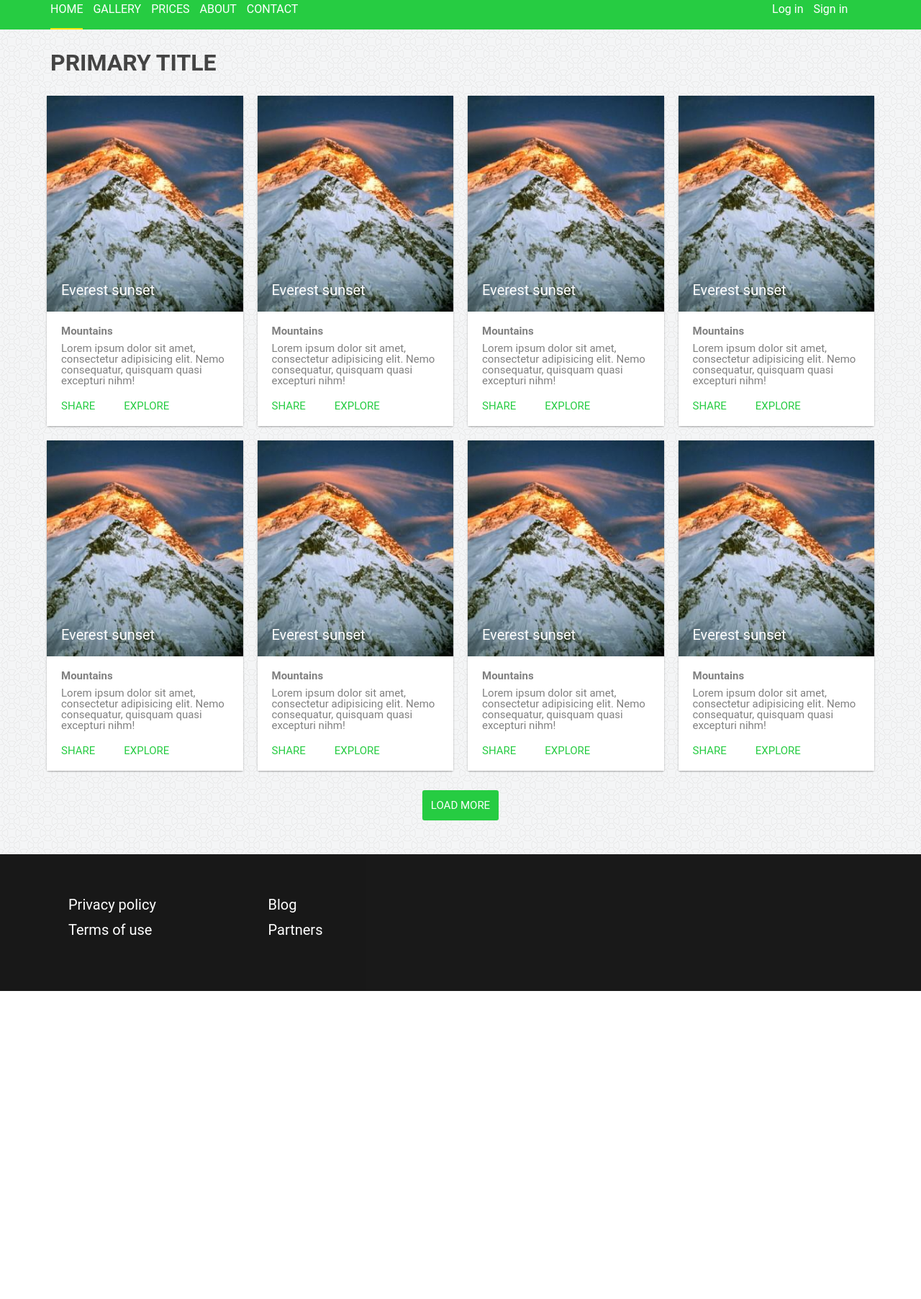
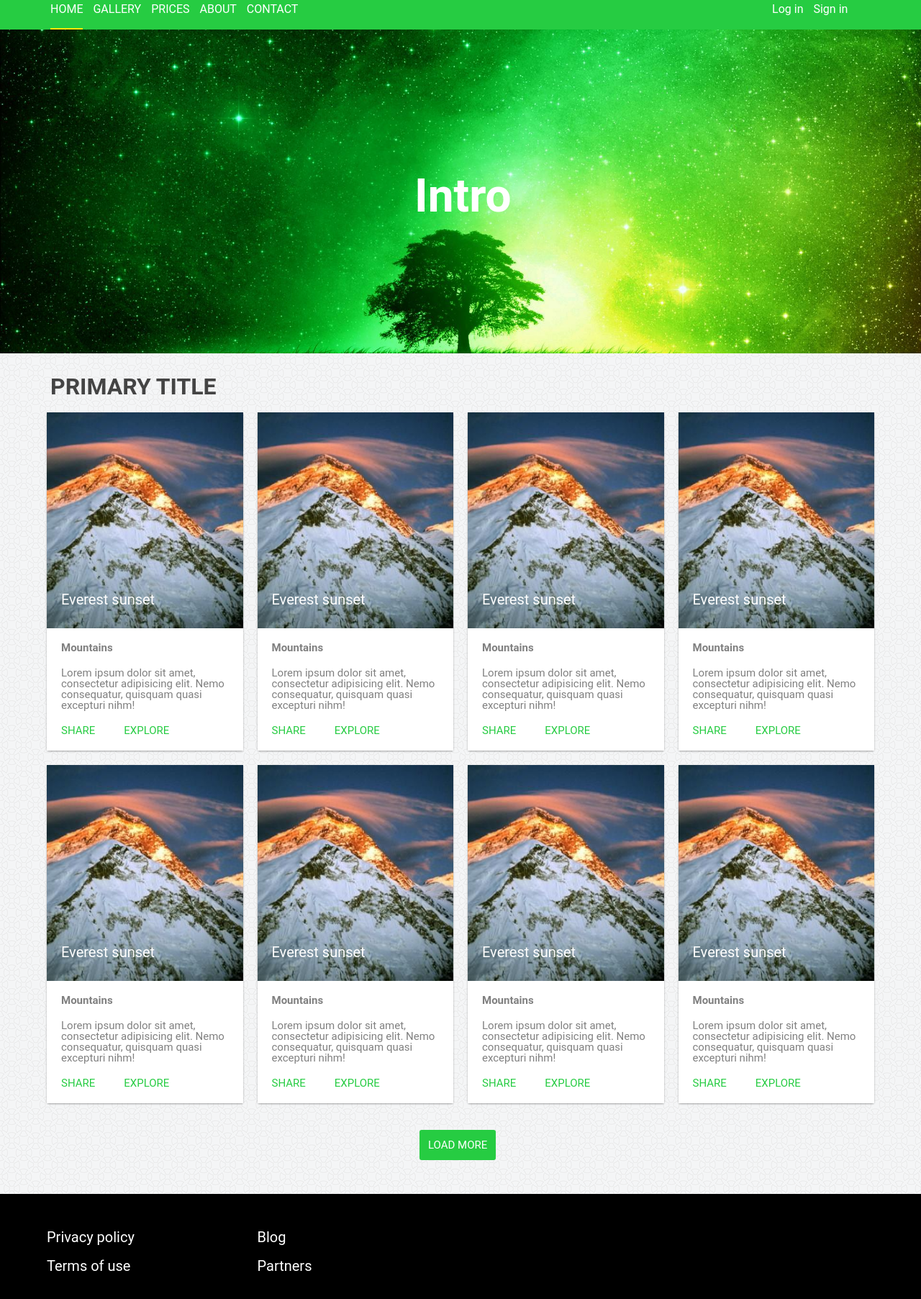
Before and after one commit to SedoyAndrey/level_up_homeworks, a website: page public/views/css/homework-4/index.html in a window 1280 px wide. Shown: the part 15-1820 px from the top of the page at 72% size. Before the commit the page ends 1392 px from the top, so only its background shows below. Drawn offline with Linux system fonts and the light colour scheme.

Commit message:
Fatal Error

```diff
--- a/public/views/css/homework-4/css/homework.css
+++ b/public/views/css/homework-4/css/homework.css
@@ -39,19 +39,13 @@ footer {
   border-top-right-radius: 3px; - for card image */
 
 /* Your styles go below */
-/*
 body {
-  background-image: url(../images/intro.jpg);
-	height: 450px;
-	background-size: cover;
-	background-position: center;
-	background-attachment: fixed;
+  background-image: url(../images/pattern.png);
 }
-*/
 .content {
 	width: 1170px;
 	margin: 0 auto;
-	padding: 0 15px;
+	padding: 0px 15px;
 }
 .row {
   margin: 0 -15px;
@@ -59,7 +53,7 @@ body {
 }
 .column {
   width: 25%;
-  padding: 10px 10px;
+  padding: 0px 10px;
 	float: left;
 }
 .header {
@@ -78,30 +72,41 @@ body {
 	margin-left: 655px;
 	text-transform: none;
 }
-.nav-bar a:hover {
-	border-bottom: 2px solid #f7e707;
-	padding: 17px 0px;
-}
 .active {
 	border-bottom: 2px solid #f7e707;
-	padding: 17px 0px;
+	padding-bottom: 17px;
+}
+.bg-image {
+	background-image: url(../images/intro.jpg);
+	height: 450px;
+	background-size: cover;
+	background-position: center;
+	background-attachment: fixed;
+	position: relative;
+}
+.bg-image h1{
+	color: #fff;
+	font-size: 4rem;
+	position: absolute;
+	left: 45%;
+	top: 200px;
+	font-weight: bold;
 }
 /*----- Cards -----*/
 
 .background-cards-section {
-	background-image: url(../images/pattern.png);
-	width: 100%;
 	padding: 30px 0px;
 }
  .h1 {
 	font-size: 2rem;
 	text-transform: uppercase;
 	font-weight: bold;
-	 margin-bottom: 20px;
+	margin-bottom: 20px;
 }
 .card {
 	box-shadow: 0 1px 3px rgba(0,0,0,0.12), 0 1px 2px rgba(0,0,0,0.24);
 	border-radius: 3px;
+	margin-bottom: 20px
 }
 .image-card {
 	background-image: url(../images/everest.jpg);
@@ -114,12 +119,10 @@ body {
 	position: absolute;
 	color: #fff;;
 	font-size: 20px;
-	top: 260px;
+	bottom: 30px;
 	left: 20px;
 }
-
 .content-header {
-	height: 4px;
 	font-size: 15px;
 	color: gray;
 	font-weight: bold;
@@ -139,14 +142,6 @@ body {
 	color: #26cc42;
 	margin-right: 40px;
 }
-.clear {
-	clear: both;
-}
-.btn-load {
-	padding:  30px 0;
-	text-align: center;
-}
-
 .load-more {
 	font-size: 15px;
 	text-transform: uppercase;
@@ -155,15 +150,17 @@ body {
 	padding: 12px;
 	border-radius: 3px;
 }
+.load-more-button {
+	padding: 0px 45% 60px;
+}
 /*footer*/
-
 .footer {
 	background-color: black;
-	padding: 50px 100px;
-	opacity: 0.9;
+	padding: 50px 0px;
 }
 .footer-text {
 	color: #fff;
 	font-size: 20px;
-	margin-bottom: 15px;
+	display: block;
+	padding-bottom: 20px
 }
--- a/public/views/css/homework-4/index.html
+++ b/public/views/css/homework-4/index.html
@@ -2,7 +2,7 @@
 <html lang="en">
   <head>
     <meta charset="UTF-8" />
-    <title>Document</title> <style>a,abbr,acronym,address,applet,article,aside,audio,b,big,blockquote,body,canvas,caption,center,cite,code,dd,del,details,dfn,div,dl,dt,em,embed,fieldset,figcaption,figure,footer,form,h1,h2,h3,h4,h5,h6,header,hgroup,html,i,iframe,img,ins,kbd,label,legend,li,mark,menu,nav,object,ol,output,p,pre,q,ruby,s,samp,section,small,span,strike,strong,sub,summary,sup,table,tbody,td,tfoot,th,thead,time,tr,tt,u,ul,var,video{margin:0;padding:0;border:0;font:inherit;font-size:100%;vertical-align:baseline}html{line-height:1}ol,ul{list-style:none}table{border-collapse:collapse;border-spacing:0}caption,td,th{text-align:left;font-weight:400;vertical-align:middle}blockquote,q{quotes:none}blockquote:after,blockquote:before,q:after,q:before{content:"";content:none}a img{border:none}article,aside,details,figcaption,figure,footer,header,hgroup,main,menu,nav,section,summary{display:block}button,input,optgroup,select,textarea{background:0 0;border:0;padding:0;margin:0;font:inherit;color:inherit;box-shadow:none}button{height:auto;cursor:pointer}button:focus{outline:0}button::-moz-focus-inner{outline:0;border:0;padding:0} *{box-sizing: border-box;}
+    <title>Document</title><style>a,abbr,acronym,address,applet,article,aside,audio,b,big,blockquote,body,canvas,caption,center,cite,code,dd,del,details,dfn,div,dl,dt,em,embed,fieldset,figcaption,figure,footer,form,h1,h2,h3,h4,h5,h6,header,hgroup,html,i,iframe,img,ins,kbd,label,legend,li,mark,menu,nav,object,ol,output,p,pre,q,ruby,s,samp,section,small,span,strike,strong,sub,summary,sup,table,tbody,td,tfoot,th,thead,time,tr,tt,u,ul,var,video{margin:0;padding:0;border:0;font:inherit;font-size:100%;vertical-align:baseline}html{line-height:1}ol,ul{list-style:none}table{border-collapse:collapse;border-spacing:0}caption,td,th{text-align:left;font-weight:400;vertical-align:middle}blockquote,q{quotes:none}blockquote:after,blockquote:before,q:after,q:before{content:"";content:none}a img{border:none}article,aside,details,figcaption,figure,footer,header,hgroup,main,menu,nav,section,summary{display:block}button,input,optgroup,select,textarea{background:0 0;border:0;padding:0;margin:0;font:inherit;color:inherit;box-shadow:none}button{height:auto;cursor:pointer}button:focus{outline:0}button::-moz-focus-inner{outline:0;border:0;padding:0} *{box-sizing: border-box;}
     </style>
     <link rel="stylesheet" href="css/homework.css" />
   </head>
@@ -23,9 +23,13 @@
           </nav>
         </div>
       </header>
+      <div class="wrapper">
+        <div class="bg-image">
+        	<h1>Intro</h1>
+        </div>
         <div class="background-cards-section">
-        <h1 class="content h1">Primary title</h1>
           <div class="content">
+            <h1 class="h1">Primary title</h1>
             <div class="row">
               <div class="column">
                 <div class="card">
@@ -41,7 +45,6 @@
                     <a href="#" class="botton-card">explore</a>
                   </div>
                 </div>
-              <!--card-->
               </div>
               <div class="column">
                 <div class="card">
@@ -57,7 +60,6 @@
                     <a href="#" class="botton-card">explore</a>
                   </div>
                 </div>
-              <!--card-->
               </div>
               <div class="column">
                 <div class="card">
@@ -73,7 +75,6 @@
                     <a href="#" class="botton-card">explore</a>
                   </div>
                 </div>
-              <!--card-->
               </div>
               <div class="column">
                 <div class="card">
@@ -89,25 +90,6 @@
                     <a href="#" class="botton-card">explore</a>
                   </div>
                 </div>
-              <!--card-->
-            </div>
-          </div>
-          <div class="row">
-            <div class="column">
-              <div class="card">
-                <div class="image-card">
-                  <h2 class="text-image">Everest sunset</h2>
-                </div>
-                <div class="content-card">
-                  <h3 class="content-header">Mountains</h3>
-                  <p class="content-p">
-                    Lorem ipsum dolor sit amet, consectetur adipisicing elit. Nemo consequatur, quisquam quasi excepturi nihm!
-                  </p>
-                  <a href="#" class="botton-card">share</a>
-                  <a href="#" class="botton-card">explore</a>
-                </div>
-              </div>
-              <!--card-->
               </div>
               <div class="column">
                 <div class="card">
@@ -123,7 +105,6 @@
                     <a href="#" class="botton-card">explore</a>
                   </div>
                 </div>
-              <!--card-->
               </div>
               <div class="column">
                 <div class="card">
@@ -139,7 +120,6 @@
                     <a href="#" class="botton-card">explore</a>
                   </div>
                 </div>
-              <!--card-->
               </div>
               <div class="column">
                 <div class="card">
@@ -155,28 +135,43 @@
                     <a href="#" class="botton-card">explore</a>
                   </div>
                 </div>
-              <!--card-->
+              </div>
+              <div class="column">
+                <div class="card">
+                  <div class="image-card">
+                    <h2 class="text-image">Everest sunset</h2>
+                  </div>
+                  <div class="content-card">
+                    <h3 class="content-header">Mountains</h3>
+                    <p class="content-p">
+                      Lorem ipsum dolor sit amet, consectetur adipisicing elit. Nemo consequatur, quisquam quasi excepturi nihm!
+                    </p>
+                    <a href="#" class="botton-card">share</a>
+                    <a href="#" class="botton-card">explore</a>
                   </div>
                 </div>
-          <!--row-->
               </div>
-        <!--content-->
-        <div class="clear"></div>
-        <div class="btn-load">
+              <div class="column">
+              </div>
+            </div>
+          </div>
+        </div>
+        <div class="content">
+          <div class="load-more-button">
             <a href="#" class="load-more">load more</a>
           </div>
         </div>
-      <!--background-cards-section-->
+      </div>
       <footer class="footer">
-        <div class="container">
+        <div class="content">
           <div class="row">
             <div class="column">
-              <p class="footer-text">Privacy policy</p>
-              <p class="footer-text">Terms of use</p>
+              <a href="#" class="footer-text">Privacy policy</a>
+              <a href="#" class="footer-text">Terms of use</a>
             </div>
             <div class="column">
-              <p class="footer-text">Blog</p>
-              <p class="footer-text">Partners</p>
+              <a href="#" class="footer-text">Blog</a>
+              <a href="#" class="footer-text">Partners</a>
             </div>
           </div>
         </div>
```
Lines whose indentation alone changed are shown as unchanged.
